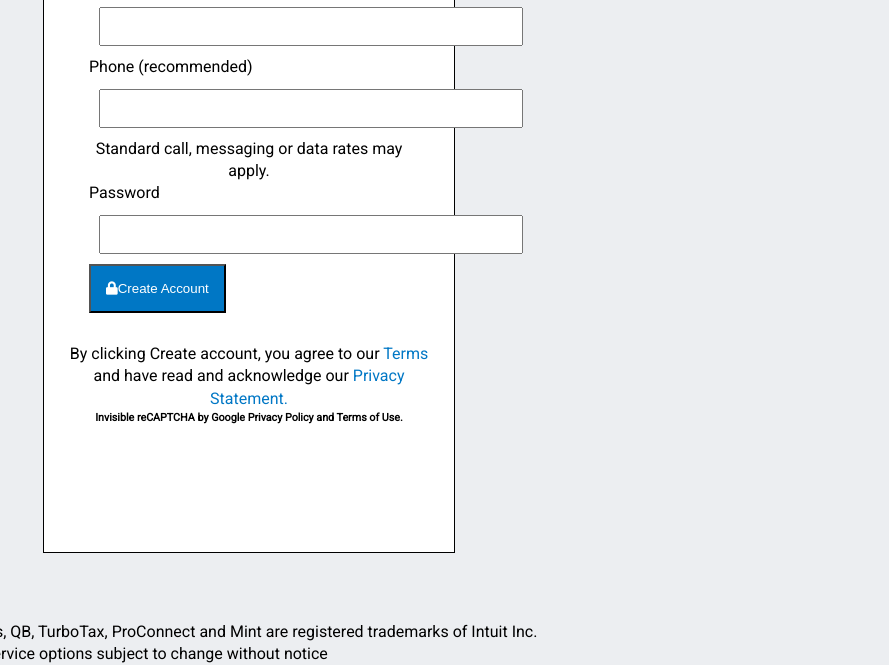
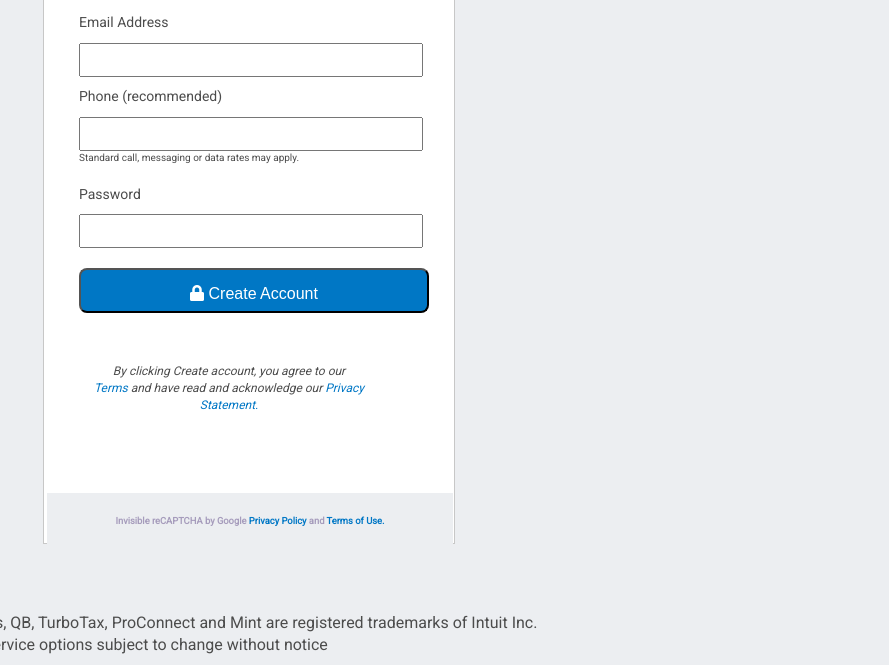
Before and after one commit to taiwocoker/Mint-Sign-Up-Page, a plain HTML site: page index.html in a window 1280 px wide. Shown: the part 335-1000 px from the top of the page, without its empty margins (391-1280 px from the left). Drawn offline with Linux system fonts and the light colour scheme.

Commit message:
styled the body of the form

```diff
--- a/index.html
+++ b/index.html
@@ -50,15 +50,15 @@
                             <label for="password">Password</label>
                             <input type="password">
                         </div>
-                        <button type="submit"><i class="fa fa-lock" aria-hidden="true"></i>Create Account</button>
+                        <button type="submit"><i class="fa fa-lock" aria-hidden="true"></i> Create Account</button>
                     </form>
                 </div>
                 <div class="terms">
-                    By clicking Create account, you agree to our
-                    <a href="#">Terms</a> and have read and acknowledge our <a href="#">Privacy Statement.</a>
+                    <p>By clicking Create account, you agree to our<br>
+                    <a href="#">Terms</a> and have read and acknowledge our <a href="#">Privacy Statement.</a></p>
                 </div>
                 <div class="caption">
-                    <h6>Invisible reCAPTCHA by Google Privacy Policy and Terms of Use.</h6>
+                    <h6>Invisible reCAPTCHA by Google <a href="#">Privacy Policy</a> and <a href="#"> Terms of Use.</a></h6>
                 </div>
             </div>
         </section>
--- a/style.css
+++ b/style.css
@@ -17,7 +17,7 @@ body {
     background-color: #eceef1;
     font-size: 16px;
     font-family: 'Roboto', sans-serif;
-
+    color: #4c4c4c;
 }
 
 /* .container {
@@ -54,16 +54,32 @@ body {
 
 .form-body {
     width: 380px;
-    height: 671px;
+    height: 662px;
     margin: auto;
-    border: 1px solid black;
+    border: 1px solid #c7c7c7;
     text-align: center;
     padding: 15px;
     background-color: #fff;
 }
 
 .form-input {
-    margin: 30px;
+    padding: 20px;
+}
+
+.form-header h1 {
+    font-size: 25px;
+    font-weight: 100;
+    margin: 20px;
+}
+
+.form-header p {
+    font-size: 14px;
+    padding-bottom: 0;
+}
+
+.form-header a {
+    font-size: 14px;
+    margin-top: 0;
 }
 
 .fieldset {
@@ -74,17 +90,50 @@ body {
 
 .fieldset input {
     padding: 10px;
-    margin: 10px;
-    width: 400px;
+    margin: 10px 0 0 0;
+    width: 320px;
+    height: 10px;
+}
+
+.fieldset label {
+    padding-top: 10px;
+    font-size: 14px;
+}
+
+.call-rates {
+    font-size: 10px;
+    margin-bottom: 10px;
 }
 
 .form-input button {
-    display: block;
+    width: 350px;
+    height: 45px;
+    border-radius: 8px;
     background-color: #0077c5;
     padding: 15px;
+    margin-top: 20px;
     color: #fff;
+    font-size: 16px;
 }
 
 .signin-button i {
     color: #fff;
 }
+
+.terms {
+    font-size: 12px;
+    font-style: italic;
+    padding: 30px;
+    width: 280px;
+    margin-bottom: -10px;
+}
+
+.caption {
+    padding: 21px 13px;
+    margin-top: 59px;
+    margin-left: -12px;
+    background-color: #eceef1;
+    width: 100%;
+    font-size: 14px;
+    color: #a69cbc;
+}
```
